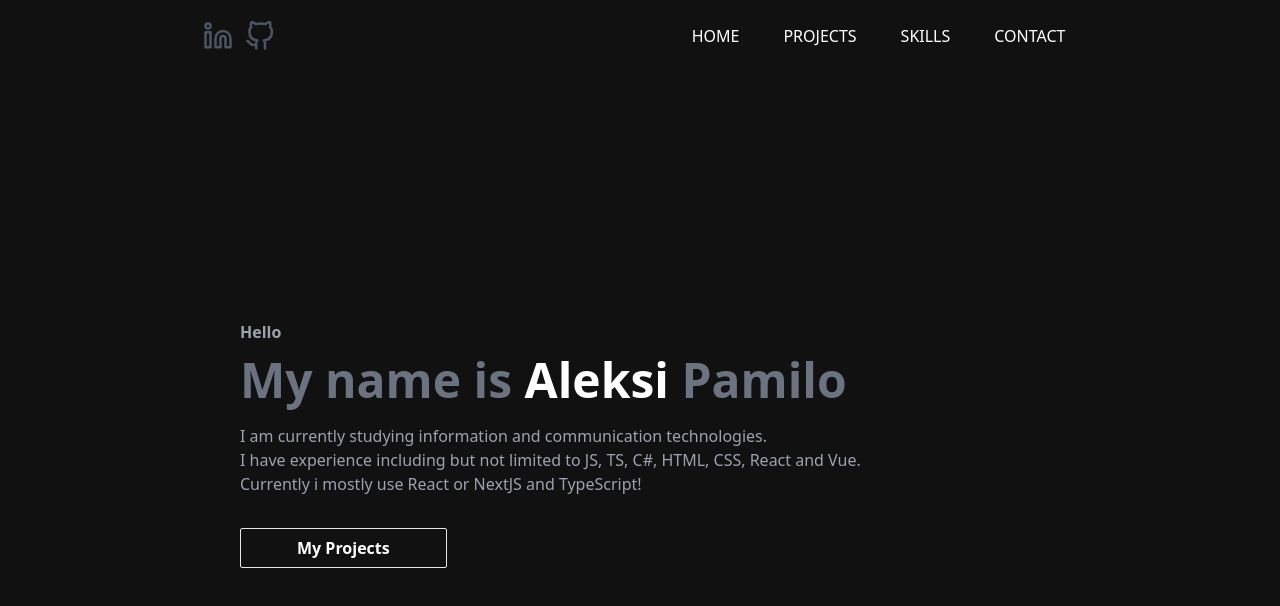
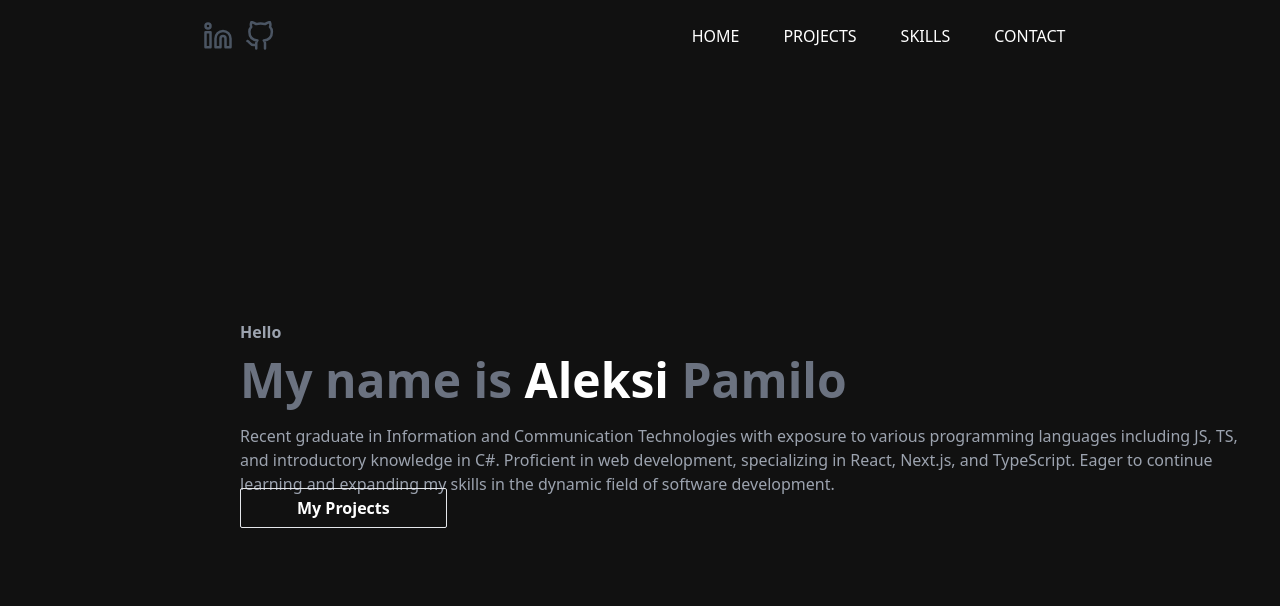
Before and after one commit to AleksiPamilo/Portfolio, a React (Create React App) app: page / in a window 1280 px wide. Shown: the top 606 px of the page. Built offline with nearby package versions, Linux system fonts and the light colour scheme.

Commit message:
Update home page text

```diff
--- a/src/sites/Home.tsx
+++ b/src/sites/Home.tsx
@@ -7,12 +7,10 @@ const Home: React.FC = () => {
             <p className="font-bold text-gray-400">Hello</p>
             <h1 className="text-4xl md:text-5xl font-extrabold mt-3 text-gray-500">My name is <span className="text-white">Aleksi</span> Pamilo</h1>
             <div className="mt-5 text-gray-400">
-                <p>I am currently studying information and communication technologies.</p>
-                <p>I have experience including but not limited to JS, TS, C#, HTML, CSS, React and Vue.</p>
-                <p>Currently i mostly use React or NextJS and TypeScript!</p>
+                <p>Recent graduate in Information and Communication Technologies with exposure to various programming languages including JS, TS, and introductory knowledge in C#. Proficient in web development, specializing in React, Next.js, and TypeScript. Eager to continue learning and expanding my skills in the dynamic field of software development.</p>
             </div>
 
-            <div className="mt-10">
+            <div>
                 <Link to="/projects" className="text-white border font-semibold py-2 px-14 rounded-sm hover:shadow-glow-5 transition ease-in-out duration-300">My Projects</Link>
             </div>
         </main>
```
